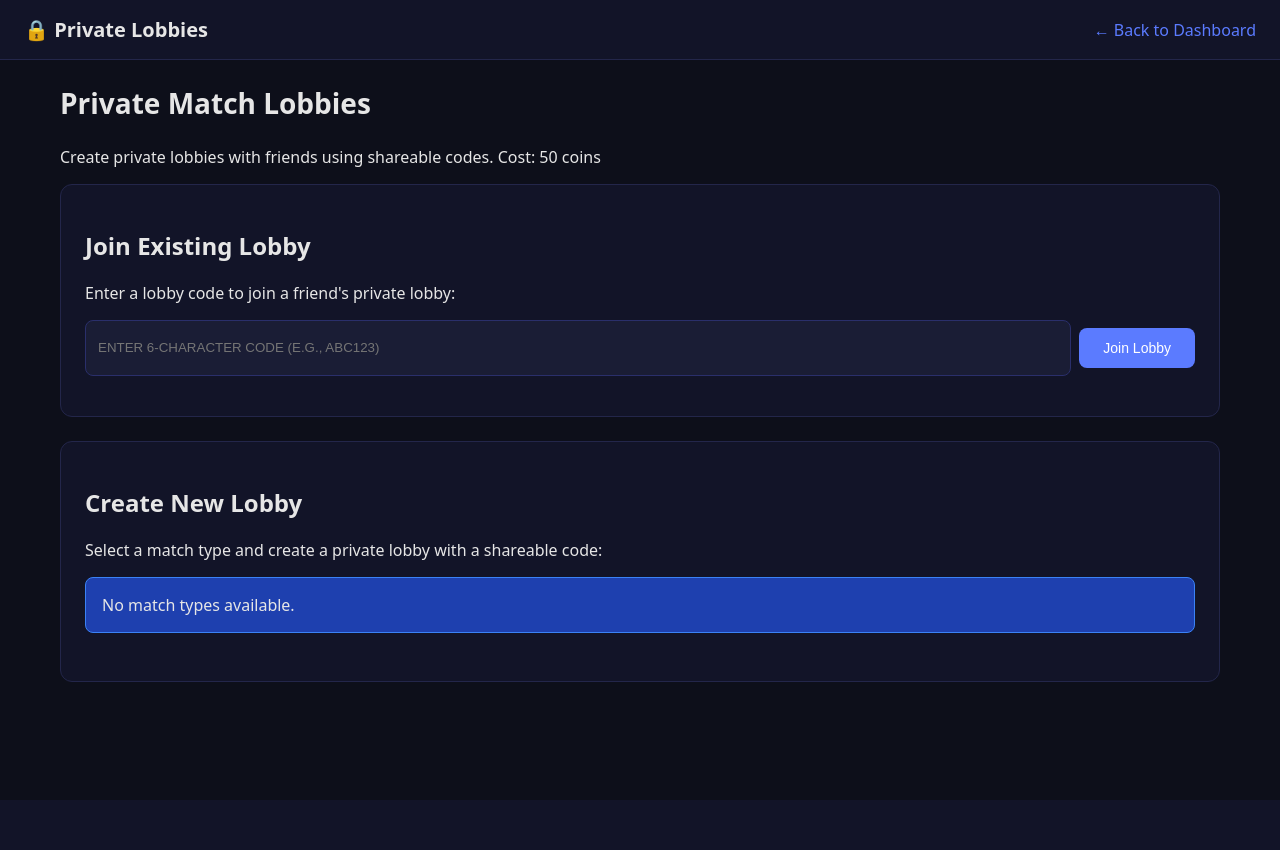
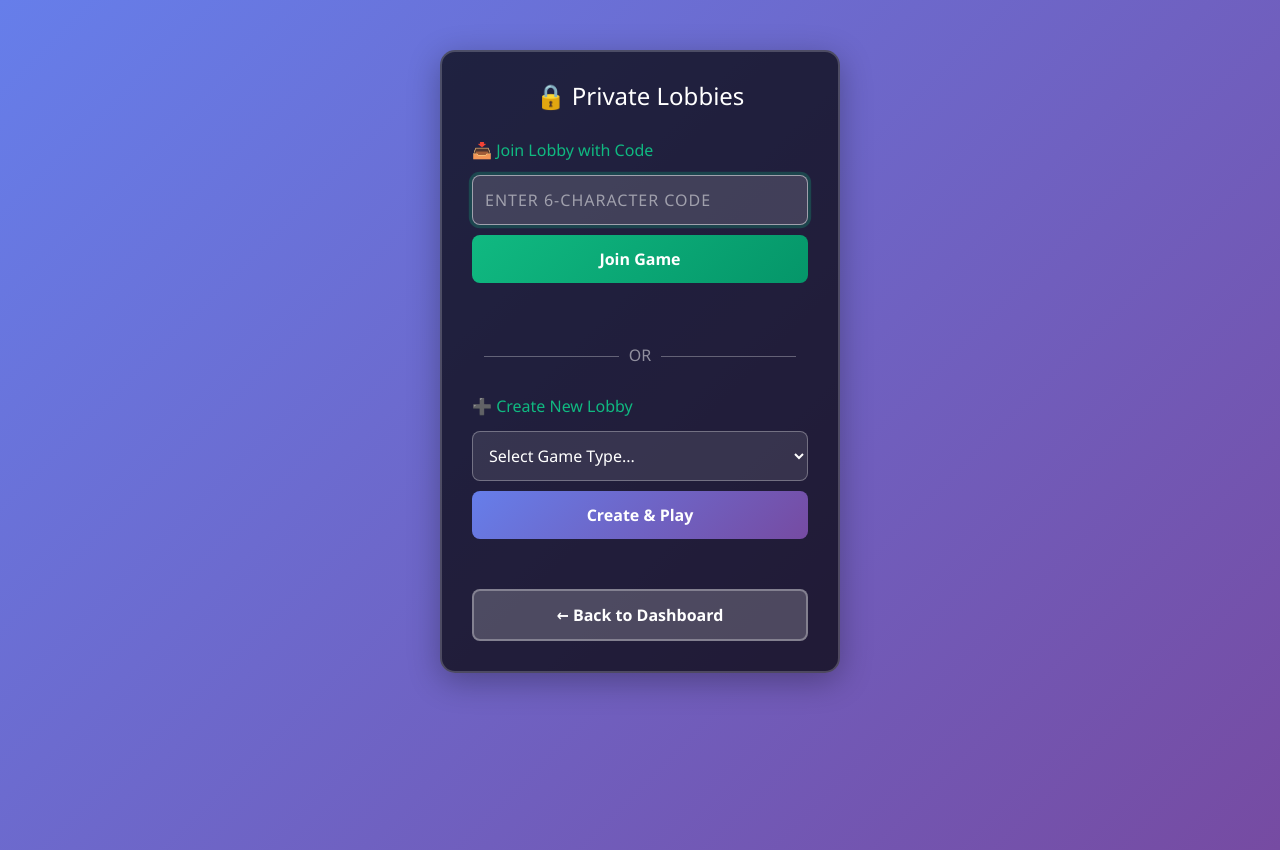
Before and after one commit to Vic-Nas/Dash, a Django app: page /matches/private/ in a window 1280 px wide. Before the commit the page ends 800 px from the top, so only its background shows below. Run offline with Django 5.2, Linux system fonts and the light colour scheme; the visitor is signed in with stand-in values (Sample User, id 1); data comes from the database, SQL or seed files in the repository; data that the repository does not hold is empty.

Commit message:
Fixed private lobbies: added entryFeePaid, simplify UI, directed multiplayer game redirect

```diff
--- a/matches/templates/matches/privateLobbies.html
+++ b/matches/templates/matches/privateLobbies.html
@@ -1,224 +1,220 @@
-<!doctype html>
+<!DOCTYPE html>
 <html>
 <head>
-  <meta charset="utf-8"/>
-  <meta name="viewport" content="width=device-width, initial-scale=1"/>
-  <title>Private Lobbies - Dash Arena</title>
+  <title>Private Lobbies - Dash</title>
+  <link rel="stylesheet" href="https://cdn.jsdelivr.net/npm/bootstrap@5.1.3/dist/css/bootstrap.min.css">
   <style>
-    *{box-sizing:border-box;}
-    body{font-family:system-ui,sans-serif;margin:0;background:#0d0f1a;color:#e6e6e6;}
-    header{background:#121428;border-bottom:1px solid #23264a;padding:16px 24px;display:flex;align-items:center;justify-content:space-between;}
-    .brand{font-weight:700;font-size:20px;}
-    a{color:#5b7bff;text-decoration:none;}
-    a:hover{text-decoration:underline;}
-    .container{max-width:1200px;margin:24px auto;padding:0 20px;}
-    h1{margin:0 0 24px;font-size:28px;}
-    .section{background:#121428;border:1px solid #23264a;border-radius:12px;padding:24px;margin-bottom:24px;}
-    .grid{display:grid;grid-template-columns:repeat(auto-fill,minmax(300px,1fr));gap:16px;margin-top:16px;}
-    .card{background:#1a1d35;border:1px solid #2a2f6b;border-radius:10px;padding:16px;transition:all .2s;}
-    .card:hover{border-color:#3940a3;transform:translateY(-2px);}
-    .card-title{font-weight:600;font-size:16px;margin-bottom:8px;}
-    .card-meta{font-size:13px;color:#9ca3af;margin:8px 0;}
-    .badge{display:inline-block;background:#2a2f6b;padding:4px 12px;border-radius:20px;font-size:12px;margin:4px 0;}
-    .badge.waiting{background:#f59e0b;}
-    .badge.progress{background:#3b82f6;}
-    .btn{background:#2a2f6b;color:#fff;border:none;padding:10px 16px;border-radius:8px;cursor:pointer;font-size:14px;display:inline-block;margin:8px 0;}
-    .btn:hover{background:#3940a3;}
-    .btn.primary{background:#5b7bff;}
-    .btn.primary:hover{background:#3940a3;}
-    .btn.danger{background:#ef4444;}
-    .btn.danger:hover{background:#dc2626;}
-    .input-group{display:flex;gap:8px;margin:16px 0;}
-    .input-group input{flex:1;padding:12px;background:#1a1d35;border:1px solid #2a2f6b;border-radius:8px;color:#fff;}
-    .input-group button{padding:12px 24px;}
-    .alert{padding:16px;border-radius:8px;margin-bottom:24px;}
-    .alert-info{background:#1e40af;border:1px solid #3b82f6;}
-    .alert-success{background:#065f46;border:1px solid #10b981;}
-    .alert-error{background:#991b1b;border:1px solid #ef4444;}
-    .code-display{background:#1a1d35;padding:16px;border-radius:8px;border:2px solid #3b82f6;font-family:monospace;font-size:20px;font-weight:700;letter-spacing:2px;text-align:center;margin:16px 0;}
-    .stats{display:flex;gap:16px;margin:12px 0;font-size:14px;}
-    .stat{background:#1a1d35;padding:8px 12px;border-radius:6px;}
-    .stat-label{color:#9ca3af;}
-    .stat-value{color:#5b7bff;font-weight:600;}
-    .modal{display:none;position:fixed;top:0;left:0;width:100%;height:100%;background:rgba(0,0,0,0.8);z-index:1000;align-items:center;justify-content:center;}
-    .modal.active{display:flex;}
-    .modal-content{background:#121428;border:1px solid #23264a;border-radius:12px;padding:24px;max-width:500px;width:90%;}
-    .close-modal{float:right;font-size:28px;font-weight:700;cursor:pointer;color:#9ca3af;}
-    .close-modal:hover{color:#e6e6e6;}
+    body {
+      background: linear-gradient(135deg, #667eea 0%, #764ba2 100%);
+      min-height: 100vh;
+      color: white;
+      font-family: 'Segoe UI', Tahoma, Geneva, Verdana, sans-serif;
+    }
+    .container-main {
+      max-width: 400px;
+      margin: 50px auto;
+    }
+    .card {
+      background: rgba(0,0,0,0.7);
+      border: 2px solid rgba(255,255,255,0.2);
+      border-radius: 15px;
+      padding: 30px;
+      box-shadow: 0 8px 32px rgba(0,0,0,0.3);
+    }
+    .card h2 {
+      text-align: center;
+      margin-bottom: 30px;
+      font-size: 24px;
+    }
+    .section {
+      margin-bottom: 30px;
+    }
+    .section h4 {
+      color: #10b981;
+      margin-bottom: 15px;
+      font-size: 16px;
+    }
+    .form-control {
+      background: rgba(255,255,255,0.1);
+      border: 1px solid rgba(255,255,255,0.3);
+      color: white;
+      padding: 12px;
+      border-radius: 8px;
+      font-size: 16px;
+      text-transform: uppercase;
+      letter-spacing: 1px;
+    }
+    .form-control::placeholder {
+      color: rgba(255,255,255,0.5);
+    }
+    .form-control:focus {
+      background: rgba(255,255,255,0.15);
+      border-color: rgba(255,255,255,0.5);
+      color: white;
+      box-shadow: 0 0 0 0.2rem rgba(16, 185, 129, 0.25);
+    }
+    .btn {
+      padding: 12px;
+      border-radius: 8px;
+      font-weight: 600;
+      font-size: 16px;
+      width: 100%;
+      border: none;
+      cursor: pointer;
+      transition: all 0.3s;
+    }
+    .btn-join {
+      background: linear-gradient(135deg, #10b981, #059669);
+      color: white;
+      margin-top: 10px;
+    }
+    .btn-join:hover {
+      background: linear-gradient(135deg, #059669, #047857);
+      transform: translateY(-2px);
+      box-shadow: 0 5px 15px rgba(16, 185, 129, 0.4);
+    }
+    .btn-create {
+      background: linear-gradient(135deg, #667eea, #764ba2);
+      color: white;
+      margin-top: 10px;
+    }
+    .btn-create:hover {
+      background: linear-gradient(135deg, #764ba2, #6d28d9);
+      transform: translateY(-2px);
+      box-shadow: 0 5px 15px rgba(102, 126, 234, 0.4);
+    }
+    .btn-back {
+      background: rgba(255,255,255,0.2);
+      color: white;
+      margin-top: 20px;
+      border: 2px solid rgba(255,255,255,0.3);
+    }
+    .btn-back:hover {
+      background: rgba(255,255,255,0.3);
+    }
+    .divider {
+      text-align: center;
+      margin: 30px 0;
+      color: rgba(255,255,255,0.5);
+    }
+    .divider:before {
+      content: '';
+      display: inline-block;
+      width: 40%;
+      border-top: 1px solid rgba(255,255,255,0.3);
+      margin-right: 10px;
+      vertical-align: middle;
+    }
+    .divider:after {
+      content: '';
+      display: inline-block;
+      width: 40%;
+      border-top: 1px solid rgba(255,255,255,0.3);
+      margin-left: 10px;
+      vertical-align: middle;
+    }
+    .error-msg {
+      background: rgba(239, 68, 68, 0.2);
+      border: 1px solid rgba(239, 68, 68, 0.5);
+      color: #fca5a5;
+      padding: 12px;
+      border-radius: 8px;
+      display: none;
+      margin-bottom: 15px;
+    }
+    .success-msg {
+      background: rgba(16, 185, 129, 0.2);
+      border: 1px solid rgba(16, 185, 129, 0.5);
+      color: #86efac;
+      padding: 12px;
+      border-radius: 8px;
+      display: none;
+      margin-bottom: 15px;
+    }
+    .match-type-select select {
+      width: 100%;
+      padding: 12px;
+      background: rgba(255,255,255,0.1);
+      border: 1px solid rgba(255,255,255,0.3);
+      color: white;
+      border-radius: 8px;
+    }
+    .match-type-select select option {
+      background: #1f2937;
+      color: white;
+    }
   </style>
 </head>
 <body>
-  <header>
-    <div class="brand">🔒 Private Lobbies</div>
-    <a href="/dashboard/" style="color:#5b7bff;">← Back to Dashboard</a>
-  </header>
+  <div class="container-main">
+    <div class="card">
+      <h2>🔒 Private Lobbies</h2>
 
-  <div class="container">
-    <h1>Private Match Lobbies</h1>
-    <p>Create private lobbies with friends using shareable codes. Cost: {{ creationCost }} coins</p>
+      <div class="error-msg" id="errorMsg"></div>
+      <div class="success-msg" id="successMsg"></div>
 
-    <!-- Join Lobby Section (FIRST) -->
-    <div class="section">
-      <h2>Join Existing Lobby</h2>
-      <p>Enter a lobby code to join a friend's private lobby:</p>
-      <div class="input-group">
-        <input type="text" id="joinCode" placeholder="Enter 6-character code (e.g., ABC123)" maxlength="6" style="text-transform:uppercase;">
-        <button class="btn primary" onclick="joinLobby()">Join Lobby</button>
+      <!-- JOIN SECTION -->
+      <div class="section">
+        <h4>📥 Join Lobby with Code</h4>
+        <input
+          type="text"
+          class="form-control"
+          id="joinCode"
+          placeholder="Enter 6-character code"
+          maxlength="6"
+          autocomplete="off"
+        >
+        <button class="btn btn-join" onclick="joinLobby()">Join Game</button>
       </div>
-    </div>
 
-    <!-- Create Lobby Section (SECOND) -->
-    <div class="section">
-      <h2>Create New Lobby</h2>
-      <p>Select a match type and create a private lobby with a shareable code:</p>
+      <div class="divider">OR</div>
 
-      {% if matchTypes %}
-      <div class="grid" style="grid-template-columns:repeat(auto-fill,minmax(250px,1fr));">
-        {% for matchType in matchTypes %}
-        <div class="card" style="cursor:pointer;" onclick="selectMatchType({{ matchType.id }}, '{{ matchType.name }}')">
-          <div class="card-title">{{ matchType.name }}</div>
-          <div class="card-meta">{{ matchType.description }}</div>
-          <div class="stats" style="margin-top:12px;">
-            <div class="stat">
-              <div class="stat-label">Entry Fee</div>
-              <div class="stat-value">{{ matchType.entryFee|floatformat:0 }}</div>
-            </div>
-            <div class="stat">
-              <div class="stat-label">Players</div>
-              <div class="stat-value">{{ matchType.playersRequired }}-{{ matchType.maxPlayers }}</div>
-            </div>
-          </div>
-          <button class="btn primary" style="width:100%;margin-top:12px;" onclick="event.stopPropagation();createLobby({{ matchType.id }})">Create ({{ creationCost }} coins)</button>
+      <!-- CREATE SECTION -->
+      <div class="section">
+        <h4>➕ Create New Lobby</h4>
+        <div class="match-type-select">
+          <select id="matchType">
+            <option value="">Select Game Type...</option>
+            <option value="1">1v1 (2 players)</option>
+            <option value="2">2v2 (4 players)</option>
+            <option value="3">3v3 (6 players)</option>
+            <option value="4">Free For All (4 players)</option>
+          </select>
         </div>
-        {% endfor %}
+        <button class="btn btn-create" onclick="createLobby()">Create & Play</button>
       </div>
-      {% else %}
-      <div class="alert alert-info">No match types available.</div>
-      {% endif %}
-    </div>
 
-    <!-- Created Lobbies -->
-    {% if createdLobbies %}
-    <div class="section">
-      <h2>Your Created Lobbies</h2>
-      <div class="grid">
-        {% for lobby in createdLobbies %}
-        <div class="card">
-          <div style="display:flex;justify-content:space-between;align-items:start;">
-            <div>
-              <div class="card-title">{{ lobby.matchType.name }}</div>
-              <div class="card-meta">Created {{ lobby.createdAt|timesince }} ago</div>
-            </div>
-            <span class="badge {% if lobby.status == 'WAITING' %}waiting{% elif lobby.status == 'IN_PROGRESS' %}progress{% endif %}">{{ lobby.status }}</span>
-          </div>
-
-          {% if lobby.status == 'WAITING' %}
-          <div class="code-display">{{ lobby.code }}</div>
-          <p style="font-size:13px;color:#9ca3af;margin:8px 0;">Share this code with friends to invite them</p>
-
-          <div class="stats">
-            <div class="stat">
-              <div class="stat-label">Members</div>
-              <div class="stat-value">{{ lobby.members.count }}/{{ lobby.matchType.maxPlayers }}</div>
-            </div>
-            <div class="stat">
-              <div class="stat-label">Expires In</div>
-              <div class="stat-value">{{ lobby.expiresAt|timeuntil }}</div>
-            </div>
-          </div>
-          {% else %}
-          <p style="font-size:13px;color:#9ca3af;margin:8px 0;">Status: {{ lobby.status }}</p>
-          {% if lobby.match %}
-          <a href="{% url 'matches:lobby' lobby.match.id %}" class="btn primary" style="width:100%;margin-top:12px;">View Match</a>
-          {% endif %}
-          {% endif %}
-        </div>
-        {% endfor %}
-      </div>
-    </div>
-    {% endif %}
-
-    <!-- Joined Lobbies -->
-    {% if joinedLobbies %}
-    <div class="section">
-      <h2>Lobbies You've Joined</h2>
-      <div class="grid">
-        {% for membership in joinedLobbies %}
-        <div class="card">
-          <div style="display:flex;justify-content:space-between;align-items:start;">
-            <div>
-              <div class="card-title">{{ membership.lobby.matchType.name }}</div>
-              <div class="card-meta">Created by {{ membership.lobby.creator.username }}</div>
-            </div>
-            <span class="badge {% if membership.lobby.status == 'WAITING' %}waiting{% elif membership.lobby.status == 'IN_PROGRESS' %}progress{% endif %}">{{ membership.lobby.status }}</span>
-          </div>
-
-          <div class="code-display">{{ membership.lobby.code }}</div>
-
-          <div class="stats">
-            <div class="stat">
-              <div class="stat-label">Members</div>
-              <div class="stat-value">{{ membership.lobby.members.count }}/{{ membership.lobby.matchType.maxPlayers }}</div>
-            </div>
-            {% if membership.lobby.status == 'WAITING' %}
-            <div class="stat">
-              <div class="stat-label">Expires In</div>
-              <div class="stat-value">{{ membership.lobby.expiresAt|timeuntil }}</div>
-            </div>
-            {% endif %}
-          </div>
-
-          {% if membership.lobby.match and membership.lobby.status == 'IN_PROGRESS' %}
-          <a href="{% url 'matches:lobby' membership.lobby.match.id %}" class="btn primary" style="width:100%;margin-top:12px;">Join Match</a>
-          {% endif %}
-        </div>
-        {% endfor %}
-      </div>
-    </div>
-    {% endif %}
-  </div>
-
-  <!-- Modal for alerts -->
-  <div class="modal" id="alertModal">
-    <div class="modal-content">
-      <span class="close-modal" onclick="closeModal()">&times;</span>
-      <h2 id="alertTitle">Alert</h2>
-      <p id="alertMessage"></p>
-      <button class="btn primary" style="width:100%;margin-top:16px;" onclick="closeModal()">OK</button>
+      <button class="btn btn-back" onclick="window.location.href='/accounts/dashboard/'">← Back to Dashboard</button>
     </div>
   </div>
 
   <script>
-    // Get CSRF token from cookie
     function getCookie(name) {
-      let cookieValue = null;
-      if (document.cookie && document.cookie !== '') {
-        const cookies = document.cookie.split(';');
-        for (let i = 0; i < cookies.length; i++) {
-          const cookie = cookies[i].trim();
-          if (cookie.substring(0, name.length + 1) === (name + '=')) {
-            cookieValue = decodeURIComponent(cookie.substring(name.length + 1));
-            break;
-          }
-        }
-      }
-      return cookieValue;
+      const value = `; ${document.cookie}`;
+      const parts = value.split(`; ${name}=`);
+      if (parts.length === 2) return parts.pop().split(';').shift();
     }
 
-    function showAlert(title, message, isSuccess = false) {
-      document.getElementById('alertTitle').textContent = title;
-      document.getElementById('alertMessage').textContent = message;
-      document.getElementById('alertModal').classList.add('active');
+    function showError(msg) {
+      const errorEl = document.getElementById('errorMsg');
+      errorEl.textContent = '❌ ' + msg;
+      errorEl.style.display = 'block';
+      document.getElementById('successMsg').style.display = 'none';
     }
 
-    function closeModal() {
-      document.getElementById('alertModal').classList.remove('active');
+    function showSuccess(msg) {
+      const successEl = document.getElementById('successMsg');
+      successEl.textContent = '✅ ' + msg;
+      successEl.style.display = 'block';
+      document.getElementById('errorMsg').style.display = 'none';
     }
 
-    function createLobby(matchTypeId) {
-      const btn = event.target;
-      btn.disabled = true;
-      btn.textContent = 'Creating...';
+    function createLobby() {
+      const matchTypeId = document.getElementById('matchType').value;
+      if (!matchTypeId) {
+        showError('Please select a game type');
+        return;
+      }
 
       fetch('/matches/private/create/', {
         method: 'POST',
@@ -226,34 +222,28 @@
           'Content-Type': 'application/json',
           'X-CSRFToken': getCookie('csrftoken')
         },
-        body: JSON.stringify({matchTypeId: matchTypeId})
+        body: JSON.stringify({ matchTypeId: matchTypeId })
       })
       .then(r => r.json())
       .then(data => {
         if (data.success) {
-          if (data.redirectUrl) {
-            window.location.href = data.redirectUrl;
-          } else {
-            showAlert('✅ Lobby Created!', `Your lobby code is: ${data.lobbyCode}\n\nShare this code with friends to invite them!`, true);
-            setTimeout(() => location.reload(), 2000);
-          }
+          showSuccess(`Lobby created! Code: ${data.lobbyCode}`);
+          setTimeout(() => {
+            if (data.redirectUrl) {
+              window.location.href = data.redirectUrl;
+            }
+          }, 1000);
         } else {
-          showAlert('❌ Error', data.error);
+          showError(data.error);
         }
       })
-      .catch(e => {
-        showAlert('❌ Error', e.message);
-      })
-      .finally(() => {
-        btn.disabled = false;
-        btn.textContent = 'Create (' + {{ creationCost }} + ' coins)';
-      });
+      .catch(e => showError(e.message));
     }
 
     function joinLobby() {
       const code = document.getElementById('joinCode').value.toUpperCase().trim();
       if (!code || code.length !== 6) {
-        showAlert('❌ Invalid Code', 'Code must be 6 characters');
+        showError('Code must be 6 characters');
         return;
       }
 
@@ -263,30 +253,25 @@
           'Content-Type': 'application/json',
           'X-CSRFToken': getCookie('csrftoken')
         },
-        body: JSON.stringify({code: code})
+        body: JSON.stringify({ code: code })
       })
       .then(r => r.json())
       .then(data => {
         if (data.success) {
-          if (data.redirectUrl) {
-            window.location.href = data.redirectUrl;
-          } else {
-            showAlert('✅ Joined!', data.message, true);
-            setTimeout(() => location.reload(), 1000);
-          }
+          showSuccess(`Joined! ${data.message}`);
+          setTimeout(() => {
+            if (data.redirectUrl) {
+              window.location.href = data.redirectUrl;
+            }
+          }, 1000);
         } else {
-          showAlert('❌ Error', data.error);
+          showError(data.error);
         }
       })
-      .catch(e => {
-        showAlert('❌ Error', e.message);
-      });
+      .catch(e => showError(e.message));
     }
 
-    // Allow Enter key in code input
-    document.getElementById('joinCode').addEventListener('keypress', function(e) {
-      if (e.key === 'Enter') joinLobby();
-    });
+    document.getElementById('joinCode').focus();
   </script>
 </body>
 </html>
--- a/matches/urls.py
+++ b/matches/urls.py
@@ -26,7 +26,4 @@ urlpatterns = [
     path('private/', views.privateLobbies, name='privateLobbies'),
     path('private/create/', views.createPrivateLobby, name='createPrivateLobby'),
     path('private/join/', views.joinPrivateLobby, name='joinPrivateLobby'),
-    path('private/waiting/<int:lobby_id>/', views.privateWaiting, name='privateWaiting'),
-    path('private/status/<int:lobby_id>/', views.privateStatus, name='privateStatus'),
-    path('private/cancel/<int:lobby_id>/', views.cancelPrivateLobby, name='cancelPrivateLobby'),
 ]
--- a/matches/views.py
+++ b/matches/views.py
@@ -1012,6 +1012,7 @@ def createPrivateLobby(request):
                 MatchParticipation.objects.create(
                     match=match,
                     player=request.user,
+                    entryFeePaid=matchType.entryFee,
                     joinedAt=timezone.now()
                 )
 
@@ -1031,7 +1032,7 @@ def createPrivateLobby(request):
             'lobbyId': lobby.id,
             'newBalance': float(balanceAfter),
             'message': f'Private lobby created! Share code: {lobby.code}',
-            'redirectUrl': f'/matches/private/waiting/{lobby.id}/'
+            'redirectUrl': f'/matches/multiplayer/{match.id}/' if matchType.maxPlayers == 1 else f'/matches/private/'
         })
 
     except json.JSONDecodeError:
@@ -1130,6 +1131,7 @@ def joinPrivateLobby(request):
                     MatchParticipation.objects.create(
                         match=match,
                         player=member.user,
+                        entryFeePaid=lobby.matchType.entryFee,
                         joinedAt=timezone.now()
                     )
 
@@ -1140,7 +1142,7 @@ def joinPrivateLobby(request):
             'lobbyId': lobby.id,
             'memberCount': memberCount,
             'matchStarted': shouldStart,
-            'redirectUrl': f'/matches/private/waiting/{lobby.id}/' if shouldStart else f'/matches/private/'
+            'redirectUrl': f'/matches/multiplayer/{lobby.match.id}/' if shouldStart else f'/matches/private/'
         })
 
     except PrivateLobby.DoesNotExist:
@@ -1157,79 +1159,3 @@ def joinPrivateLobby(request):
             'error': str(e),
             'traceback': traceback.format_exc()
         }, status=500)
-
-@login_required
-def privateWaiting(request, lobby_id):
-    """Show waiting page for a private lobby before game starts"""
-    from .models import PrivateLobby, PrivateLobbyMember
-
-    lobby = get_object_or_404(PrivateLobby, id=lobby_id)
-
-    # Check if user is a member
-    if not PrivateLobbyMember.objects.filter(lobby=lobby, user=request.user).exists():
-        return redirect('private_lobbies')
-
-    # Check if creator
-    isCreator = lobby.creator == request.user
-
-    context = {
-        'lobby_id': lobby.id,
-        'game_name': lobby.matchType.name,
-        'max_players': lobby.matchType.maxPlayers,
-        'code': lobby.code,
-        'show_code': isCreator,  # Only show code to creator
-    }
-
-    return render(request, 'matches/privateWaiting.html', context)
-
-
-@login_required
-def privateStatus(request, lobby_id):
-    """Get current status of a private lobby (for AJAX polling)"""
-    from .models import PrivateLobby, PrivateLobbyMember
-
-    lobby = get_object_or_404(PrivateLobby, id=lobby_id)
-    members = PrivateLobbyMember.objects.filter(lobby=lobby).values_list('user__username', flat=True)
-
-    player_count = len(members)
-    max_players = lobby.matchType.maxPlayers
-    ready_to_start = player_count >= max_players
-    match_started = lobby.match is not None and lobby.status in ['IN_PROGRESS', 'COMPLETED']
-
-    return JsonResponse({
-        'players': list(members),
-        'player_count': player_count,
-        'max_players': max_players,
-        'ready_to_start': ready_to_start,
-        'match_started': match_started,
-        'match_id': lobby.match.id if lobby.match else None,
-        'lobby_status': lobby.status
-    })
-
-
-@login_required
-@require_POST
-def cancelPrivateLobby(request, lobby_id):
-    """Cancel a private lobby (only by creator)"""
-    from .models import PrivateLobby
-
-    lobby = get_object_or_404(PrivateLobby, id=lobby_id, creator=request.user)
-
-    # Only allow cancellation if not in progress
-    if lobby.status in ['IN_PROGRESS', 'COMPLETED']:
-        return JsonResponse({'success': False, 'error': 'Cannot cancel active matches'}, status=400)
-
-    # Refund the creation cost if it was just created
-    if lobby.status == 'WAITING':
-        creationCost = Decimal(str(SystemSettings.getInt('privateLobbyCreationCost', 50)))
-        profile = request.user.profile
-        with transaction.atomic():
-            profile = type(profile).objects.select_for_update().get(pk=profile.pk)
-            profile.coins = F('coins') + creationCost
-            profile.save(update_fields=['coins'])
-            profile.refresh_from_db()
-
-    lobby.status = 'EXPIRED'
-    lobby.save(update_fields=['status'])
-
-    return JsonResponse({'success': True, 'message': 'Lobby cancelled'})
```
Also changed, not shown: matches/templates/matches/privateWaiting.html (deleted, +0 -206 lines).
